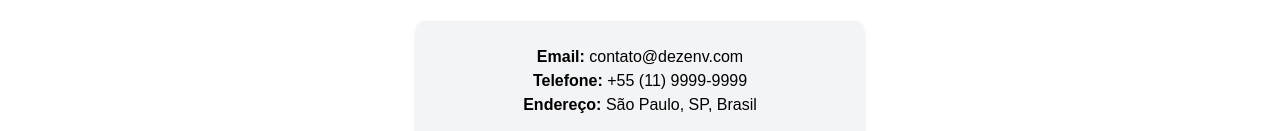
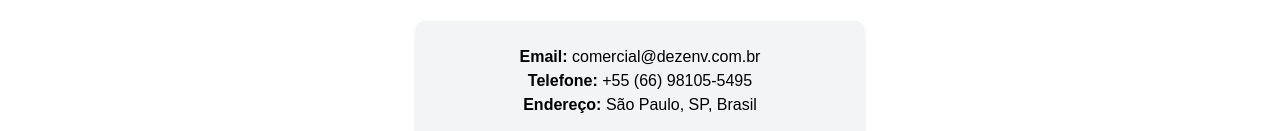
Before and after one commit to lucasjesusone/dezenv, a plain HTML site: page index.html in a window 1280 px wide. Shown: the part 1255-1386 px from the top of the page. Drawn offline with nearby package versions, Linux system fonts and the light colour scheme.

Commit message:
Update index.html

```diff
--- a/index.html
+++ b/index.html
@@ -115,8 +115,8 @@
             <p class="text-lg mb-6">Quer transformar seu negócio com tecnologia SAP e mobile? Fale com nossa equipe!</p>
             <div class="flex justify-center">
                 <div class="bg-gray-100 p-6 rounded-lg shadow-md w-full max-w-md">
-                    <p><strong>Email:</strong> contato@dezenv.com</p>
-                    <p><strong>Telefone:</strong> +55 (11) 9999-9999</p>
+                    <p><strong>Email:</strong> comercial@dezenv.com.br</p>
+                    <p><strong>Telefone:</strong> +55 (66) 98105-5495</p>
                     <p><strong>Endereço:</strong> São Paulo, SP, Brasil</p>
                     <a href="mailto:contato@dezenv.com" class="cta-button bg-blue-700 text-white py-2 px-6 rounded-full mt-4 inline-block">Enviar Mensagem</a>
                 </div>
```
